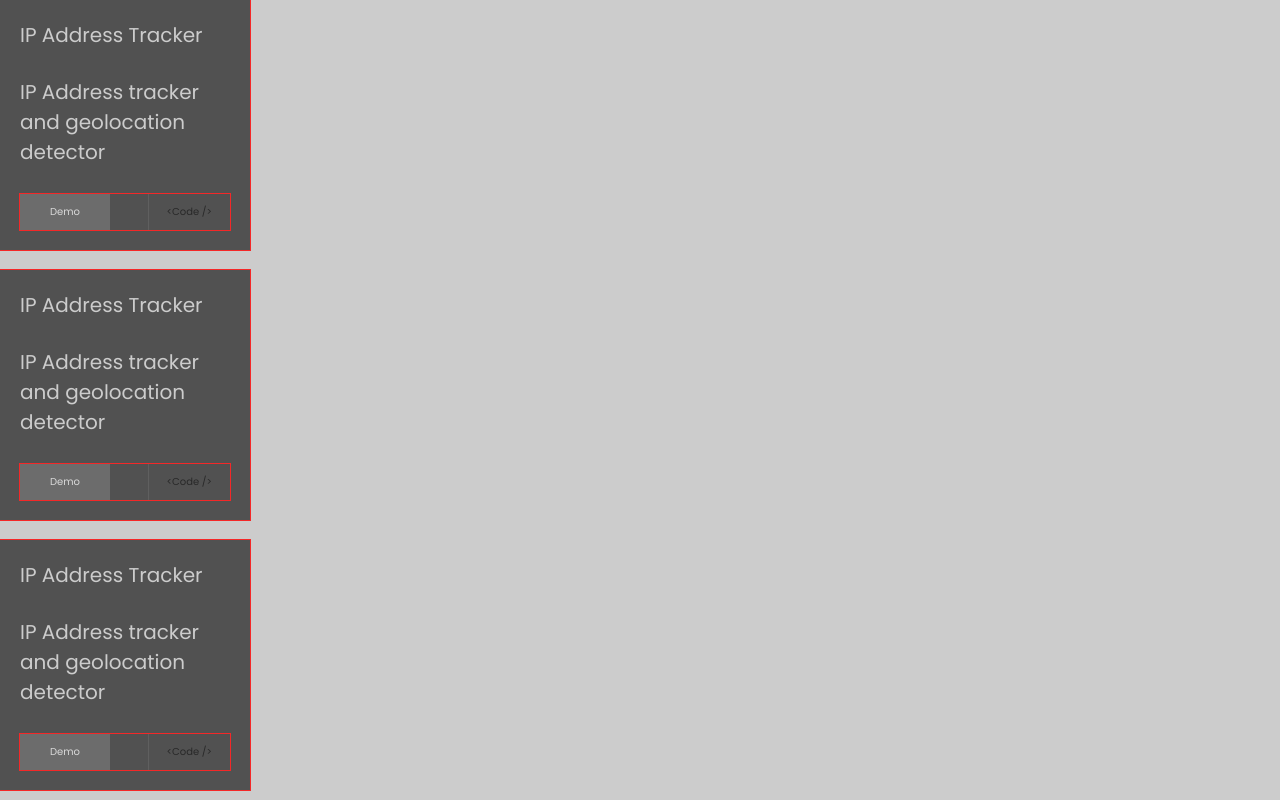
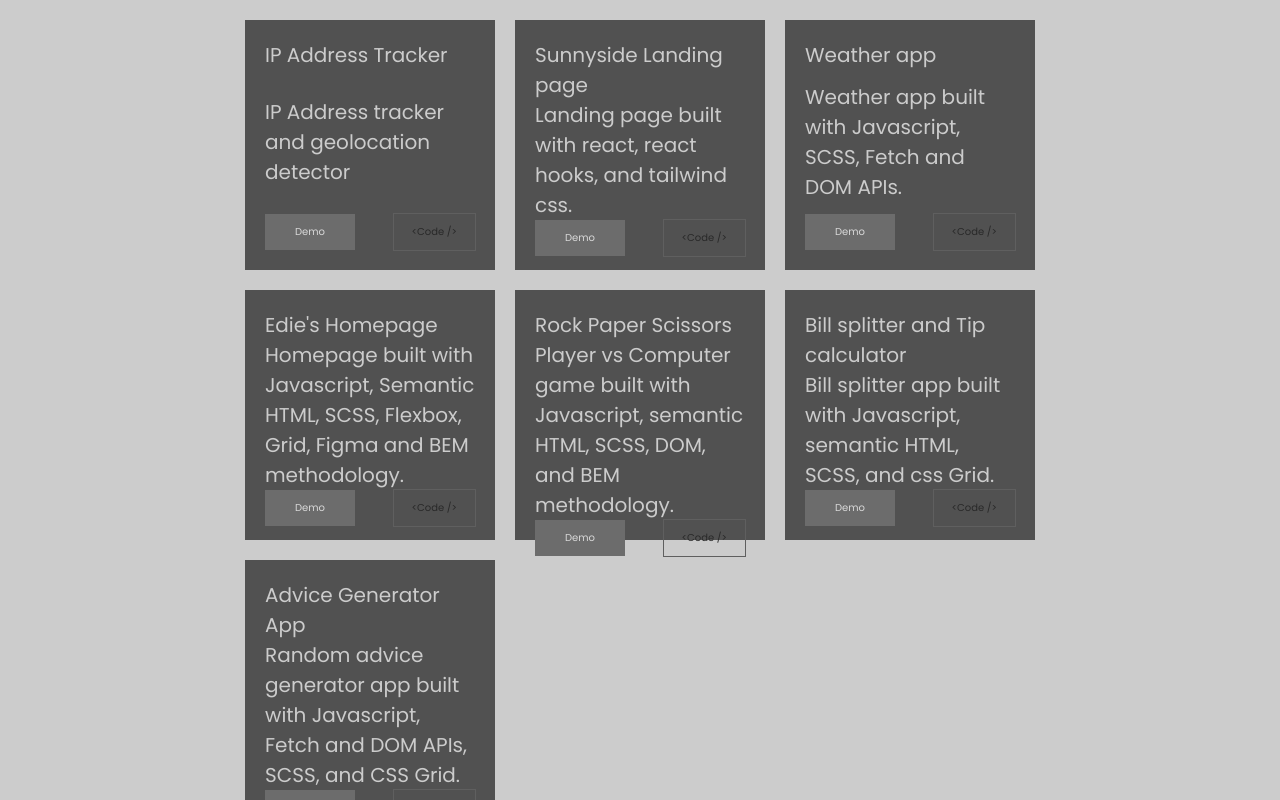
Before and after one commit to presh-031/Portfolio2.0, a React (Create React App) app: page /projects in a window 1280 px wide. Shown: the top 800 px of the page. Built offline with nearby package versions, Linux system fonts and the light colour scheme.

Commit message:
finished structuring new prjects page

```diff
--- a/src/components/Projects2/Projects2.css
+++ b/src/components/Projects2/Projects2.css
@@ -2,9 +2,14 @@
   background-color: #ccc;
 }
 .projects {
-  display: flex;
-  flex-direction: column;
+  display: grid;
+  grid-template-columns: 1fr;
+  min-height: calc(100vh - 100px);
+  width: fit-content;
+  /* outline: 1px solid red; */
+  margin: 0 auto;
   gap: 2rem;
+  padding: 2rem;
 }
 
 .project-card {
@@ -14,19 +19,24 @@
   width: 25rem;
   height: 25rem;
   font-size: 2rem;
-  outline: 1px solid red;
+  /* outline: 1px solid red; */
   display: flex;
   flex-direction: column;
   justify-content: space-between;
   padding: 2rem;
+  cursor: pointer;
+  transition: transform 0.2s ease-in-out;
 }
 
+.project-card:hover {
+  transform: scale(1.09);
+}
 .project-links {
   text-align: center;
   /* margin-top: 2rem; */
   display: flex;
   justify-content: space-between;
-  outline: 1px solid red;
+  /* outline: 1px solid red; */
 }
 .project-links a {
   display: block;
@@ -58,3 +68,13 @@
   opacity: 0.8;
   color: var(--white);
 }
+@media (min-width: 550px) {
+  .projects {
+    grid-template-columns: repeat(2, 1fr);
+  }
+}
+@media (min-width: 800px) {
+  .projects {
+    grid-template-columns: repeat(3, 1fr);
+  }
+}
--- a/src/components/Projects2/Projects2.jsx
+++ b/src/components/Projects2/Projects2.jsx
@@ -1,3 +1,4 @@
+import FooterLinks from "../FooterLinks/FooterLinks";
 import "./Projects2.css";
 
 const Projects2 = () => {
@@ -14,10 +15,11 @@ const Projects2 = () => {
             <a href="">&#60;Code /&#62;</a>
           </div>
         </div>
+
         <div className="project-card">
           {/* <div> */}
-          <p>IP Address Tracker</p>
-          <p>IP Address tracker and geolocation detector</p>
+          <p>Sunnyside Landing page</p>
+          <p>Landing page built with react, react hooks, and tailwind css.</p>
           {/* </div> */}
           <div class="project-links">
             <a href="">Demo</a>
@@ -26,8 +28,8 @@ const Projects2 = () => {
         </div>
         <div className="project-card">
           {/* <div> */}
-          <p>IP Address Tracker</p>
-          <p>IP Address tracker and geolocation detector</p>
+          <p>Weather app</p>
+          <p>Weather app built with Javascript, SCSS, Fetch and DOM APIs.</p>
           {/* </div> */}
           <div class="project-links">
             <a href="">Demo</a>
@@ -36,8 +38,19 @@ const Projects2 = () => {
         </div>
         <div className="project-card">
           {/* <div> */}
-          <p>IP Address Tracker</p>
-          <p>IP Address tracker and geolocation detector</p>
+          <p>Edie's Homepage</p>
+          <p>Homepage built with Javascript, Semantic HTML, SCSS, Flexbox, Grid, Figma and BEM methodology.</p>
+          {/* </div> */}
+          <div class="project-links">
+            <a href="">Demo</a>
+            <a href="">&#60;Code /&#62;</a>
+          </div>
+        </div>
+
+        <div className="project-card">
+          {/* <div> */}
+          <p>Rock Paper Scissors</p>
+          <p>Player vs Computer game built with Javascript, semantic HTML, SCSS, DOM, and BEM methodology.</p>
           {/* </div> */}
           <div class="project-links">
             <a href="">Demo</a>
@@ -46,8 +59,8 @@ const Projects2 = () => {
         </div>
         <div className="project-card">
           {/* <div> */}
-          <p>IP Address Tracker</p>
-          <p>IP Address tracker and geolocation detector</p>
+          <p>Bill splitter and Tip calculator</p>
+          <p>Bill splitter app built with Javascript, semantic HTML, SCSS, and css Grid.</p>
           {/* </div> */}
           <div class="project-links">
             <a href="">Demo</a>
@@ -56,18 +69,8 @@ const Projects2 = () => {
         </div>
         <div className="project-card">
           {/* <div> */}
-          <p>IP Address Tracker</p>
-          <p>IP Address tracker and geolocation detector</p>
-          {/* </div> */}
-          <div class="project-links">
-            <a href="">Demo</a>
-            <a href="">&#60;Code /&#62;</a>
-          </div>
-        </div>
-        <div className="project-card">
-          {/* <div> */}
-          <p>IP Address Tracker</p>
-          <p>IP Address tracker and geolocation detector</p>
+          <p>Advice Generator App</p>
+          <p>Random advice generator app built with Javascript, Fetch and DOM APIs, SCSS, and CSS Grid.</p>
           {/* </div> */}
           <div class="project-links">
             <a href="">Demo</a>
@@ -75,6 +78,7 @@ const Projects2 = () => {
           </div>
         </div>
       </div>
+      <FooterLinks />
     </div>
   );
 };
```
